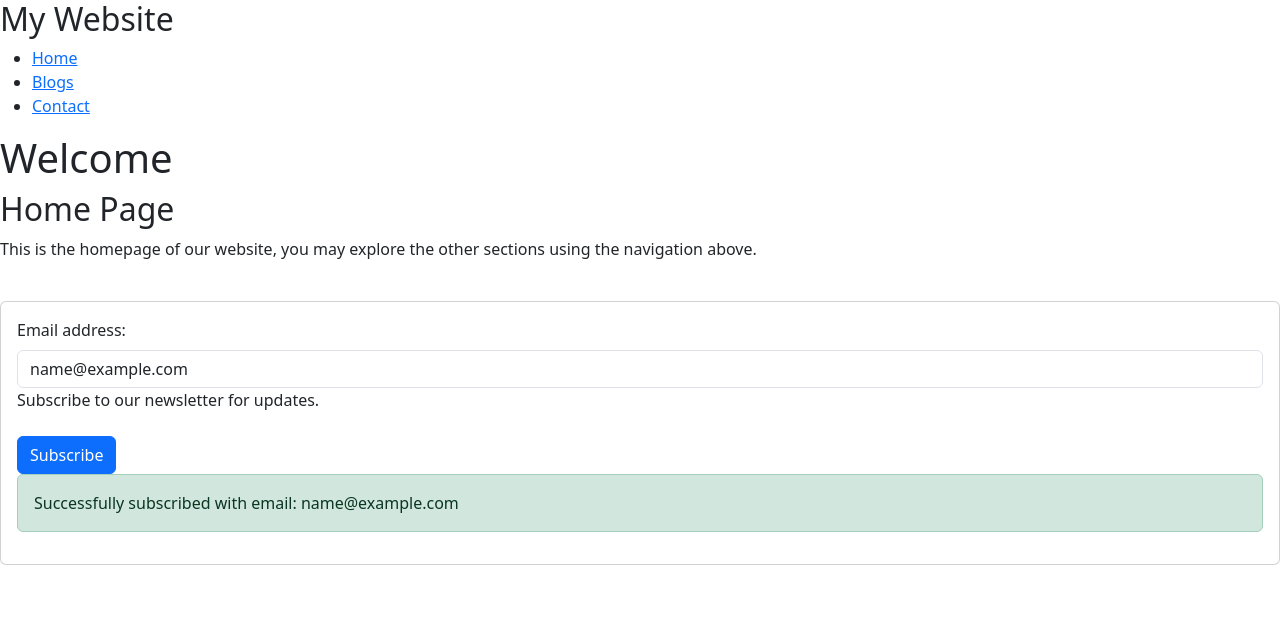
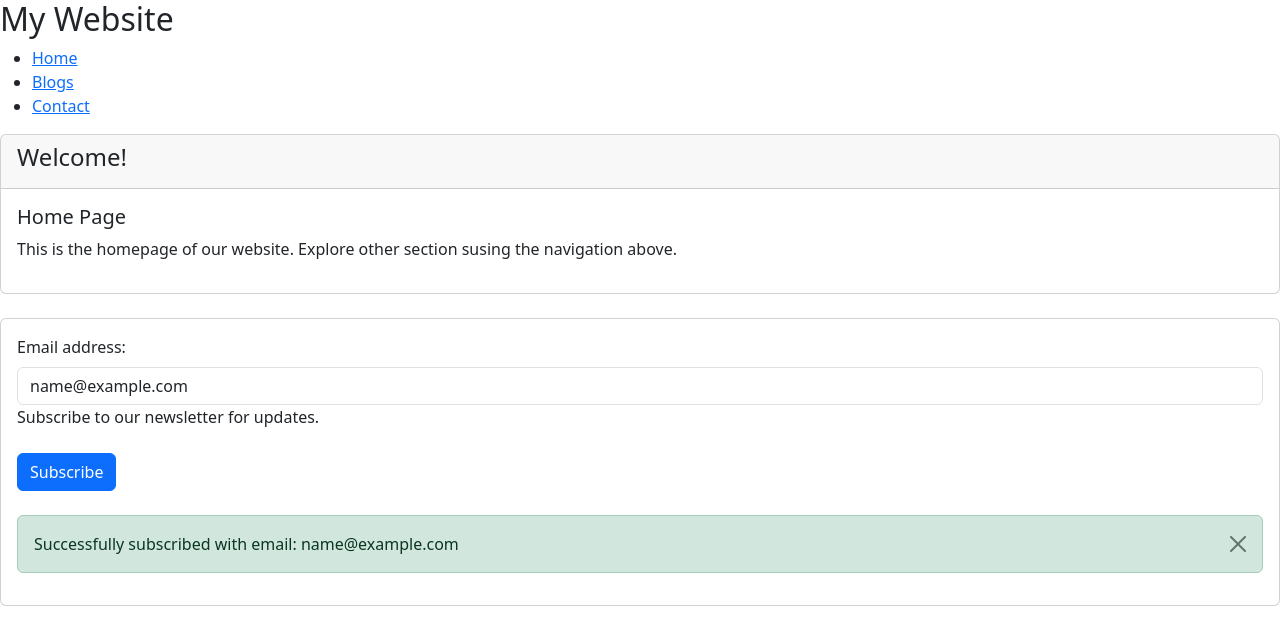
Before and after one commit to WLeskinen/Full-stack-programming-2024---IT00EB90-3003, a React (Vite) app in the folder FifthExercise-main/: page / in a window 1280 px wide. Both pictures are taken after typing "name@example.com" into the empty fields and a click on the button "Subscribe". Shown: the top 644 px of the page. Built offline with nearby package versions, Linux system fonts and the light colour scheme.

Commit message:
added a dismissable button after registration.

```diff
--- a/FifthExercise-main/src/pages/Home.jsx
+++ b/FifthExercise-main/src/pages/Home.jsx
@@ -1,5 +1,6 @@
 import React, { useState } from 'react';
 import { Card, Form, Button, Alert } from 'react-bootstrap';
+
 
 export default function Home() {
   const [email, setEmail] = useState('');
@@ -10,11 +11,19 @@ export default function Home() {
     setShowSuccess(true);
   };
 
+  const handleClose = () => {
+    setShowSuccess(false);
+  };
+
   return (
     <div>
-      <h1>Welcome</h1>
-      <h2>Home Page</h2>
-      <p>This is the homepage of our website, you may explore the other sections using the navigation above.</p>
+      <Card>
+        <Card.Header><h4>Welcome!</h4></Card.Header>
+      <Card.Body>
+        <h5>Home Page</h5>
+        <p>This is the homepage of our website. Explore other section susing the navigation above.</p>
+      </Card.Body>
+      </Card>
       <br />
       <Card>
         <Card.Body>
@@ -30,7 +39,8 @@ export default function Home() {
               Subscribe
             </Button>
           </Form>
-          {showSuccess && <Alert variant="success">Successfully subscribed with email: {email}</Alert>}
+          <br />
+          {showSuccess && ( <Alert variant="success" onClose={handleClose} dismissible> Successfully subscribed with email: {email} </Alert>)}
         </Card.Body>
       </Card>
     </div>
```
